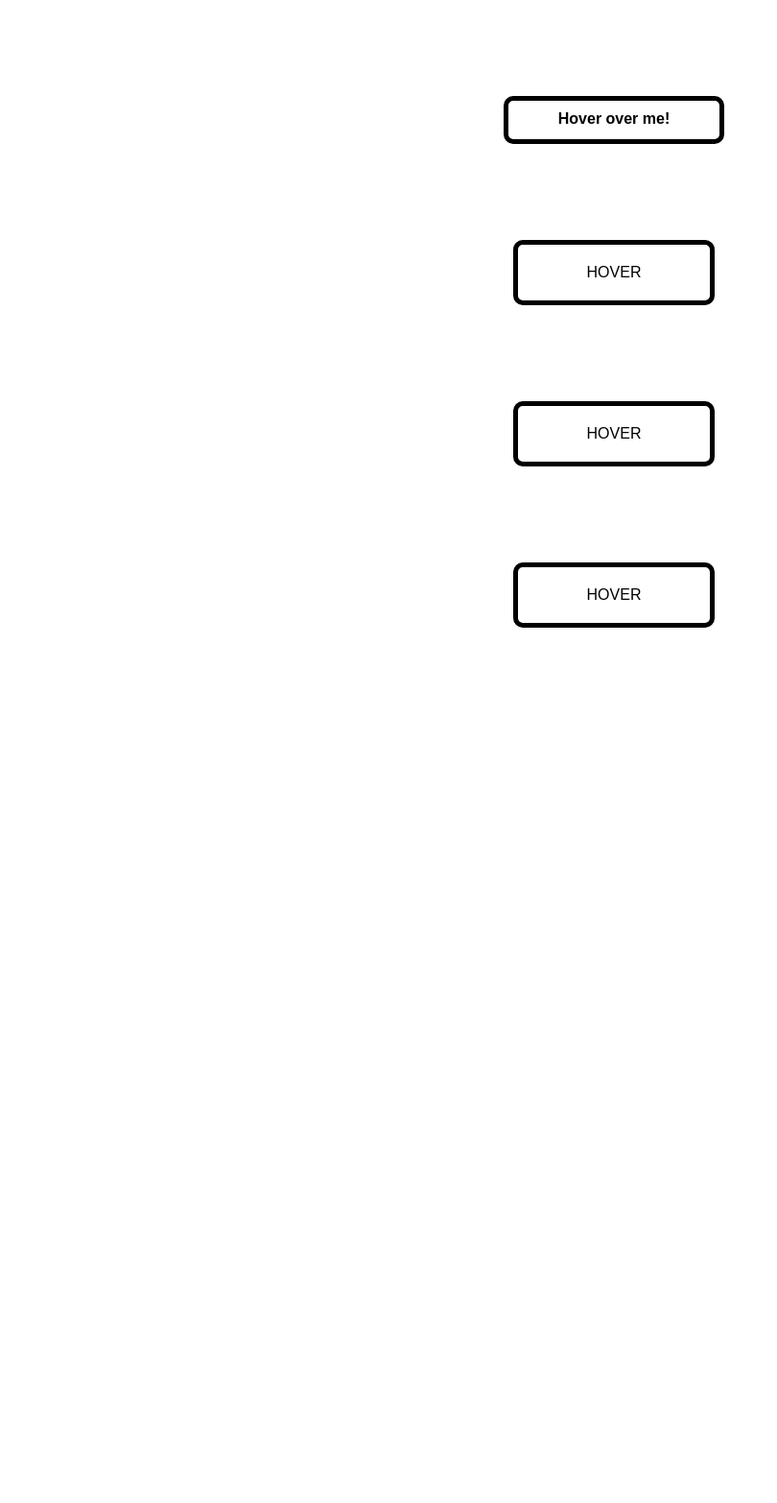
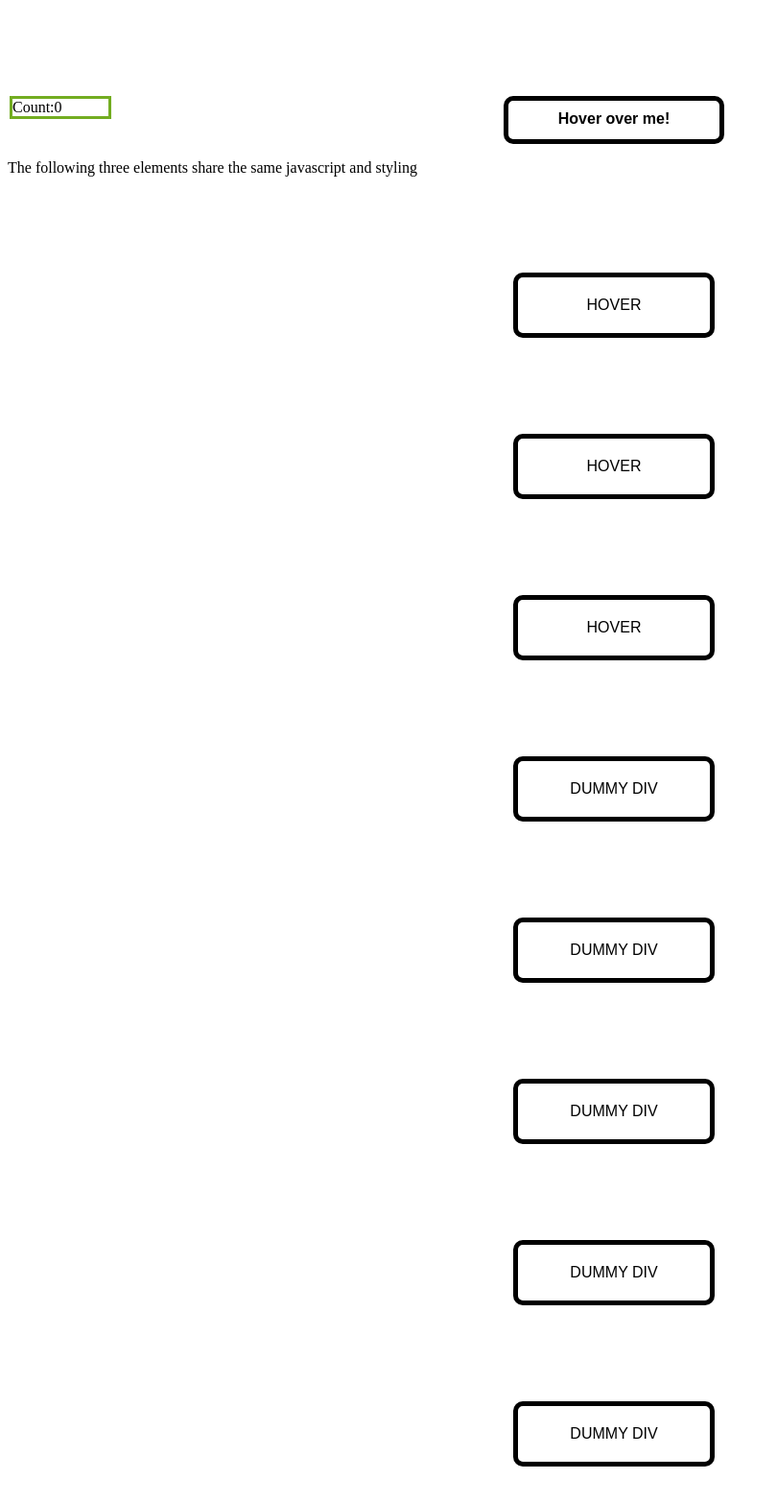
Before and after one commit to Luekerc/jQueryStuff, a plain HTML site: page index.html in a window 1280 px wide. Shown: the whole page at 96% size, without its empty margins (0-810 px from the left). Before the commit the page ends 800 px from the top, so only its background shows below. Drawn offline with nearby package versions, Linux system fonts and the light colour scheme.

Commit message:
Add a scroll with counter then give a reward for crossing 1000

```diff
--- a/index.html
+++ b/index.html
@@ -13,11 +13,17 @@
 	<div id="tooltip-one">This is a tooltip!</div>
 	<div id="mybox" > Hover over me! </div>
 
-
+	<p>The following three elements share the same javascript and styling</p>
 	<a href="#" class="info" data-tooltip-text="I am first of three.">Hover</a>
 	<a href="#" class="info" data-tooltip-text="I am Second.">Hover</a>
-	<a href="#" class="info" data-tooltip-text="And I am third, we all use the same css and js!">Hover</a>
-
+	<a href="#" class="info" data-tooltip-text="And I am third, we all use the
+	same css and js!">Hover</a>
+	<div class="info">Dummy Div</div>
+	<div class="info">Dummy Div</div>
+	<div class="info">Dummy Div</div>
+	<div class="info">Dummy Div</div>
+	<div class="info">Dummy Div</div>
+	<div class="fixed-position">Count:<span class="fixed-text"></span></div>
 
 	<script src="./tooltip.js"></script>
 </body>
--- a/styles.css
+++ b/styles.css
@@ -69,3 +69,9 @@
 	opacity: 1;
 	transform: scaleY(1);
 }
+.fixed-position{
+	position: fixed;
+    top: 100px;
+    left: 10px;
+    width: 200px;
+    border: 3px solid #73AD21;}
--- a/tooltip.js
+++ b/tooltip.js
@@ -1,4 +1,15 @@
 $(document).ready(function(){
+	$(window).scroll(function (event) {
+	    var scroll = $(window).scrollTop();
+	    $(".fixed-text").html(scroll);
+	    if(scroll > 999 && scroll < 1100){
+	    	$(".fixed-position").css({"font-size":"200%", "width":"370px"});
+	    	$(".fixed-text").html("YOU HIT 1000!");
+	    }else{
+	    	$(".fixed-text").html(scroll);
+	    	$(".fixed-position").css({"font-size":"100%", "width":"100px"});
+	    }
+	});
 
 	$("#mybox").hover(function(){
 		$("#tooltip-one").css("display","block");
@@ -18,7 +29,6 @@ $(document).ready(function(){
 	infoElem.each(function(){
 		var self = $(this),
 			selfTooltipText = self.data('tooltip-text');
-		console.log(self.data());
 		if(selfTooltipText) $('<span/>',{class: 'tooltip-two', text: selfTooltipText}).appendTo(self);
 	})
 
```
Also changed, not shown: main.js (deleted, +0 -25 lines).
